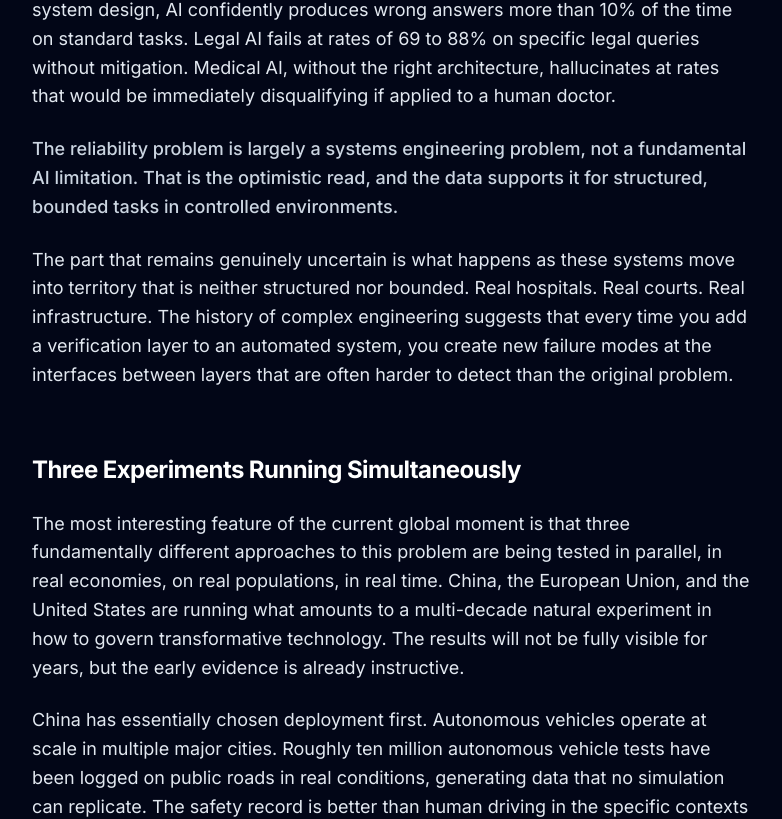
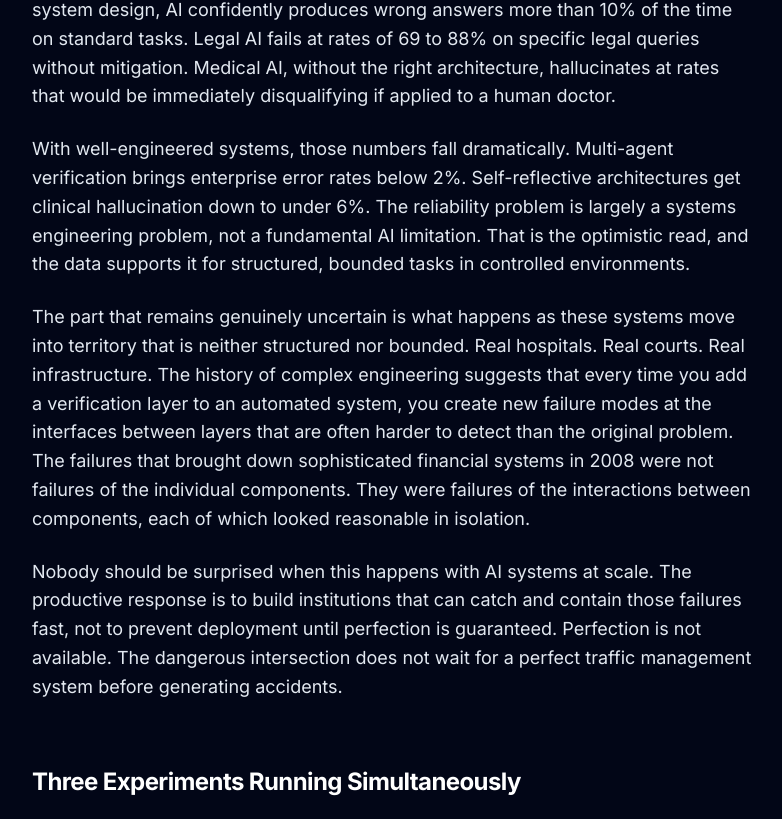
Before and after one commit to ADevBelgie/after-the-intelligence-flood, a React (Vite) app: page / in a window 1280 px wide. Shown: the part 7011-7830 px from the top of the page, without its empty margins (248-1030 px from the left). Built offline with nearby package versions, Linux system fonts and the light colour scheme.

Commit message:
feat: restored final 4 analytical gaps in Acts II and III

```diff
--- a/src/App.jsx
+++ b/src/App.jsx
@@ -214,12 +214,16 @@
               The Strategic Brief documents where reliability currently stands. Without proper system design, AI confidently produces wrong answers more than 10% of the time on standard tasks. Legal AI fails at rates of 69 to 88% on specific legal queries without mitigation. Medical AI, without the right architecture, hallucinates at rates that would be immediately disqualifying if applied to a human doctor.
             </p>
 
-            <p className="mb-6 font-medium text-slate-300">
-              The reliability problem is largely a systems engineering problem, not a fundamental AI limitation. That is the optimistic read, and the data supports it for structured, bounded tasks in controlled environments.
+            <p className="mb-6">
+              With well-engineered systems, those numbers fall dramatically. Multi-agent verification brings enterprise error rates below 2%. Self-reflective architectures get clinical hallucination down to under 6%. The reliability problem is largely a systems engineering problem, not a fundamental AI limitation. That is the optimistic read, and the data supports it for structured, bounded tasks in controlled environments.
+            </p>
+
+            <p className="mb-6">
+              The part that remains genuinely uncertain is what happens as these systems move into territory that is neither structured nor bounded. Real hospitals. Real courts. Real infrastructure. The history of complex engineering suggests that every time you add a verification layer to an automated system, you create new failure modes at the interfaces between layers that are often harder to detect than the original problem. The failures that brought down sophisticated financial systems in 2008 were not failures of the individual components. They were failures of the interactions between components, each of which looked reasonable in isolation.
             </p>
 
             <p className="mb-12">
-              The part that remains genuinely uncertain is what happens as these systems move into territory that is neither structured nor bounded. Real hospitals. Real courts. Real infrastructure. The history of complex engineering suggests that every time you add a verification layer to an automated system, you create new failure modes at the interfaces between layers that are often harder to detect than the original problem.
+              Nobody should be surprised when this happens with AI systems at scale. The productive response is to build institutions that can catch and contain those failures fast, not to prevent deployment until perfection is guaranteed. Perfection is not available. The dangerous intersection does not wait for a perfect traffic management system before generating accidents.
             </p>
 
             <h3 className="text-2xl font-bold text-white mb-6 mt-16 tracking-tight">Three Experiments Running Simultaneously</h3>
@@ -254,6 +258,14 @@
               The result is not necessarily that the rules will be too restrictive or too permissive, though both risks exist. The deeper result is that the rules will be calibrated to the wrong things. They will address the failure modes that were imaginable in advance rather than the failure modes that actually manifest at scale. When the real failures arrive, the framework will need to be substantially revised. The revision process in the EU is slow. The gap between the failures and the corrected framework could be a decade.
             </p>
 
+            <p className="mb-6">
+              China's approach has a different risk profile. Deployment at scale generates the right data, but the political system's relationship with that data is complicated. Failures that should force policy revision can be managed rather than corrected. The iteration cycle is fast when failure is acknowledged and acted upon. It stalls when failure becomes politically inconvenient.
+            </p>
+
+            <p className="mb-12">
+              None of these three experiments is running the optimal approach. The optimal approach probably borrows from all three: China's willingness to deploy at scale and learn from real failures, the EU's insistence on explicit rights protection and accountability frameworks, and the US adversarial process that forces failures into public record. No existing political system is configured to combine these things cleanly.
+            </p>
+
             <p className="mb-12">
               The US approach, for all its messiness, has one structural advantage that neither the EU nor China system fully replicates: the adversarial legal process forces failures into the open. When an AI system produces a wrong output that affects someone with standing to sue, the resulting litigation creates public record, legal precedent, and institutional pressure for correction.
             </p>
@@ -268,8 +280,12 @@
               The open-source AI ecosystem is running roughly two to three months behind the frontier models at any given time. In a world where AI capability approaches human performance across most domains, a two-month lag becomes academic. The leverage point shifts entirely to who has the best systems built around the capability.
             </p>
 
+            <p className="mb-6">
+              The history of the internet is instructive here. There were powerful economic forces toward centralisation at every stage. What prevented total centralisation was not altruism or regulation alone. It was that open protocols and distributed infrastructure created too much value for too many actors for any single party to capture the whole thing. The developers who built on open standards had more combined creative capacity than any single company.
+            </p>
+
             <p className="mb-12">
-              The history of the internet is instructive here. What prevented total centralisation was not altruism, but open protocols that created too much value for too many actors for any single party to capture. It is not idealism. It is economic interest.
+              The MCP ecosystem that the Strategic Brief documents is an early version of this dynamic playing out in AI integration. Developer interest in keeping the integration layer open is not going to dissipate. This is worth being direct about because the pessimistic view sometimes treats developer idealism as the only force holding things open. It is not idealism. It is economic interest.
             </p>
 
             <h3 className="text-2xl font-bold text-white mb-6 mt-16 tracking-tight">What Governments Actually Need to Get Right</h3>
@@ -305,7 +321,15 @@
             <h3 className="text-2xl font-bold text-white mb-6 mt-16 tracking-tight">Where Concentration Is Real</h3>
 
             <p className="mb-6">
-              The frontier model layer is genuinely concentrated and likely to remain so. Training requires capital that only a small number of entities can deploy. NVIDIA's position is the result of a decade of ecosystem investment. This matters because a small group of non-elected organisations are making decisions about what these systems optimise for.
+              The frontier model layer is genuinely concentrated and likely to remain so. Training requires capital that a small number of entities can deploy. NVIDIA's position is the result of a decade of ecosystem investment. This matters because a small group of non-elected organisations are making decisions about what these systems optimise for.
+            </p>
+
+            <p className="mb-6">
+              The open source picture complicates this somewhat. The Strategic Brief documents that open source models now match proprietary ones on 90% of benchmarks, running two to three months behind the frontier. In a world where AI capability exceeds human cognitive performance across most domains, a two-month lag becomes academic.
+            </p>
+
+            <p className="mb-12">
+              But matching on benchmarks is not matching on everything that matters. The frontier models benefit from continuous investment in safety research, alignment work, and expensive evaluation. The dimensions that are hardest to benchmark are potentially the most consequential. The concentration at the frontier is real and the open source offset is real. Neither fully cancels the other.
             </p>
 
             <h3 className="text-2xl font-bold text-white mb-6 mt-16 tracking-tight">The Energy Constraint</h3>
```
